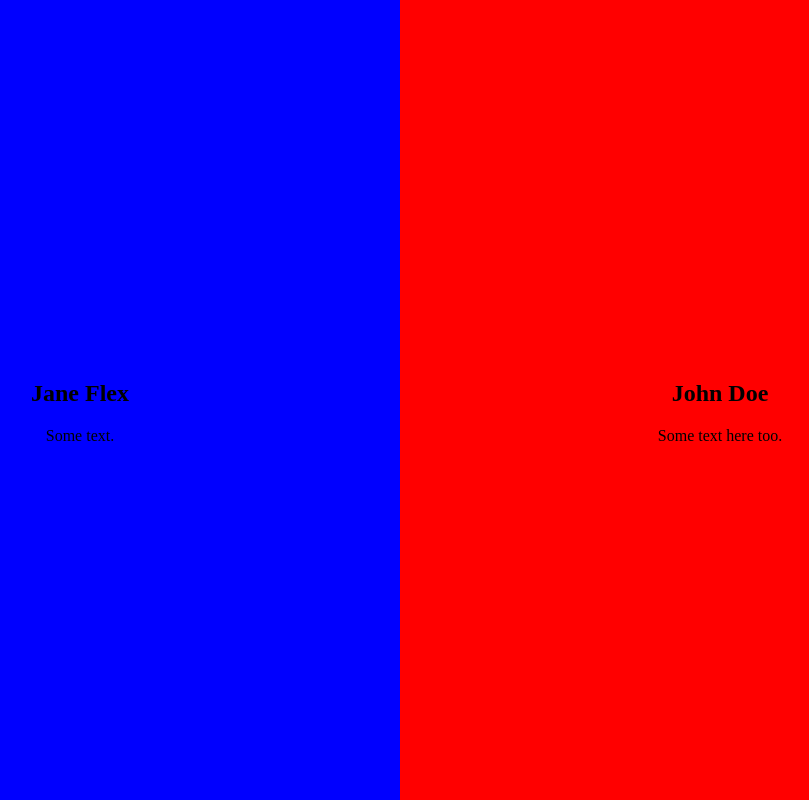
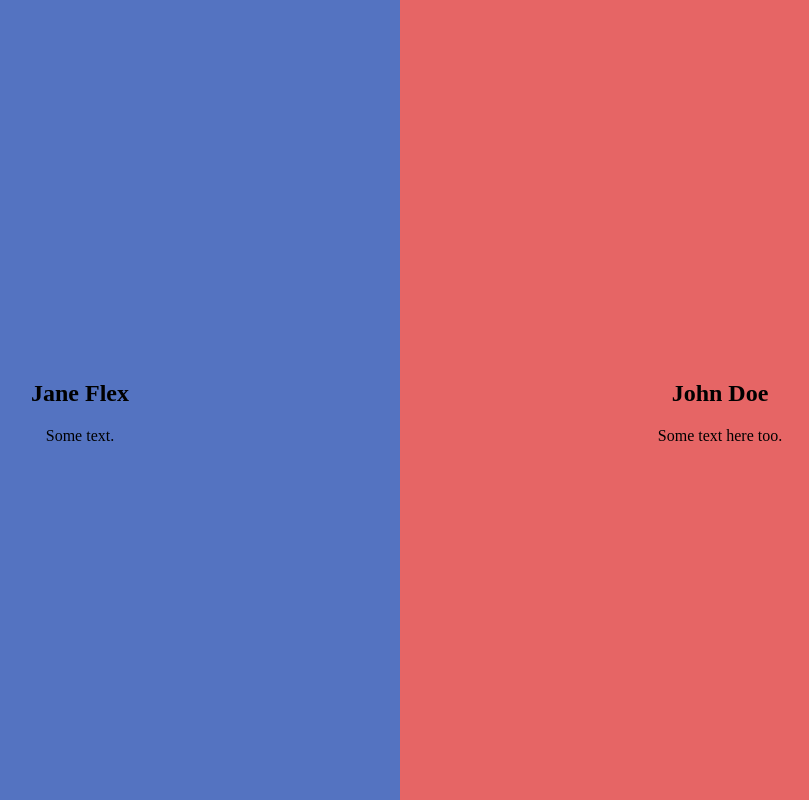
Before and after one commit to maksbubata/BACs, a plain HTML site: page index.html in a window 1280 px wide. Shown: the whole page, without its empty margins (240-1049 px from the left). Drawn offline with Linux system fonts and the light colour scheme.

Commit message:
colorfix

```diff
--- a/defpagestyle.css
+++ b/defpagestyle.css
@@ -10,13 +10,13 @@
   /* Control the left side */
 .left {
     left: 0;
-    background-color: blue;
+    background-color: rgb(84, 115, 193);
   }
 
   /* Control the right side */
   .right {
     right: 0;
-    background-color: red;
+    background-color: rgb(230, 101, 101);
   }
 
   /* If you want the content centered horizontally and vertically */
```
